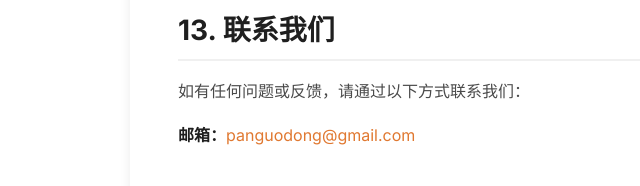
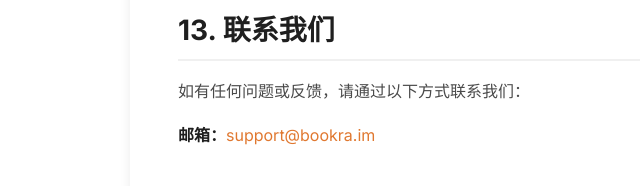
Before and after one commit to Allan-Pan9889/bookra-website, a plain HTML site: page terms-zh.html in a window 1280 px wide. Shown: the part 4860-5046 px from the top of the page, 60-700 px from the left. Drawn offline with nearby package versions, Linux system fonts and the light colour scheme.

Commit message:
fix: update contact email to support@bookra.im in Chinese terms page

```diff
--- a/terms-zh.html
+++ b/terms-zh.html
@@ -332,7 +332,7 @@
 
                 <h2>13. 联系我们</h2>
                 <p>如有任何问题或反馈，请通过以下方式联系我们：</p>
-                <p><strong>邮箱：</strong><a href="mailto:panguodong@gmail.com">panguodong@gmail.com</a></p>
+                <p><strong>邮箱：</strong><a href="mailto:support@bookra.im">support@bookra.im</a></p>
 
                 <h2>14. 其他条款</h2>
                 <h3>14.1 完整协议</h3>
```
